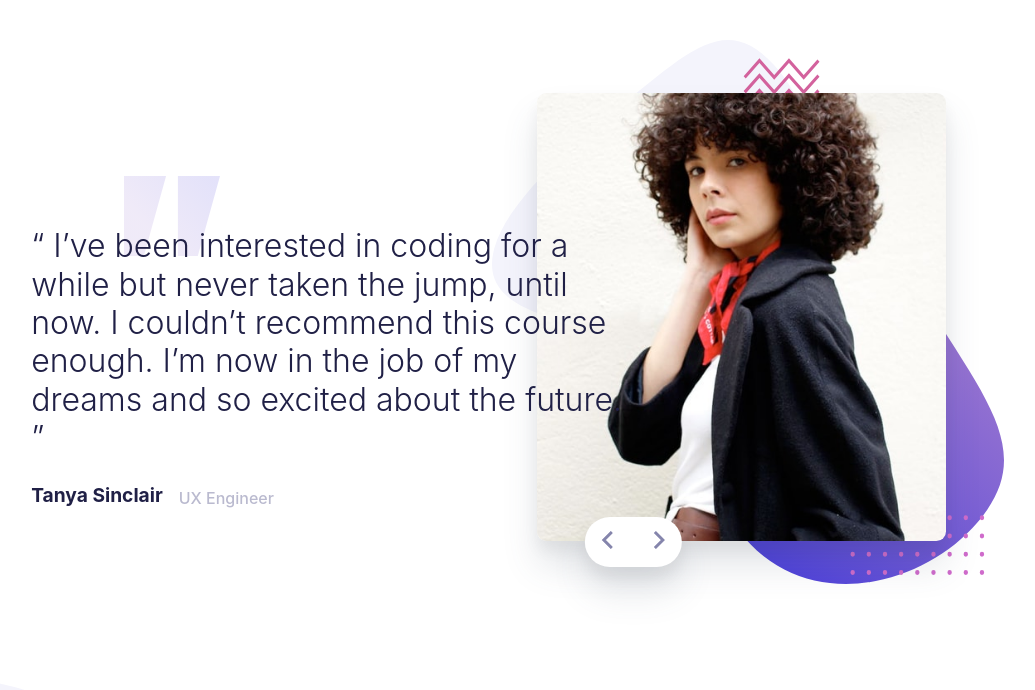
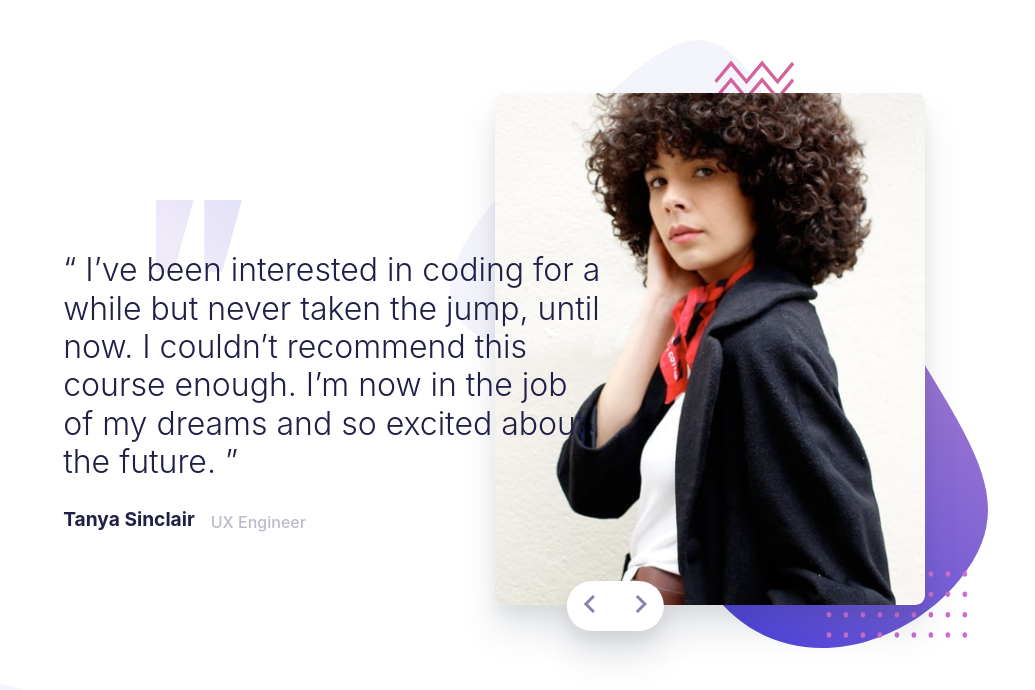
Before and after one commit to nouranelfar/Testimonials-Slider, a plain HTML site: page index.html in a window 1280 px wide. Shown: the whole page, without its empty margins (148-1183 px from the left). Drawn offline with Linux system fonts and the light colour scheme; a web font is replaced by a local one.

Commit message:
edit some styles

```diff
--- a/index.html
+++ b/index.html
@@ -14,8 +14,8 @@
       <img class="bgImg" src="./assets/images/pattern-bg.svg" alt="pattern bg" loading="eager" fetchpriority="high">
       <img class="userImg" src="" alt="Tanya Sinclair">
       <div class="arrowsContainer">
-        <button class="prevBtn" aria-label="prev button"><img src="./assets/images/icon-prev.svg" alt="prev"></button>
-        <button class="nextBtn" aria-label="next button"><img src="./assets/images/icon-next.svg" alt="next"></button>
+        <button type="button" class="prevBtn" aria-label="prev button"><img src="./assets/images/icon-prev.svg" alt="prev"></button>
+        <button type="button" class="nextBtn" aria-label="next button"><img src="./assets/images/icon-next.svg" alt="next"></button>
       </div>
     </div>
 
--- a/style.scss
+++ b/style.scss
@@ -135,34 +135,34 @@ main{
     .imgContainer{
         margin: 2em auto;
         top: 2.5em;
-        right: 8em;
+        right: 9em;
         margin: 0;
-        width: 40%;
+        width: 42%;
 
         .bgImg{
             width: 100%;
-            height: 34em;
+            height: 38em;
         }
 
         .userImg{
             width: 80%;
-            height: 28em;
+            height: 32em;
             top: 3.3em;
             left: 2.8em;
         }
 
         .arrowsContainer{
-            top: 29.8em;
-            left: 5.5em;
+            top: 33.8em;
+            left: 7em;
             transform: translateX(5%);
         }
     }
 
     .personDetails{
-        width: 50%;
+        width: 45%;
         bottom: 0;
-        left: 10em;
-        top: 11em;
+        left: 12em;
+        top: 12.5em;
         text-align: left;
         background-size: 15%;
         background-position: 7em top ;
```
Also changed, not shown: style.css, 1 other file.
